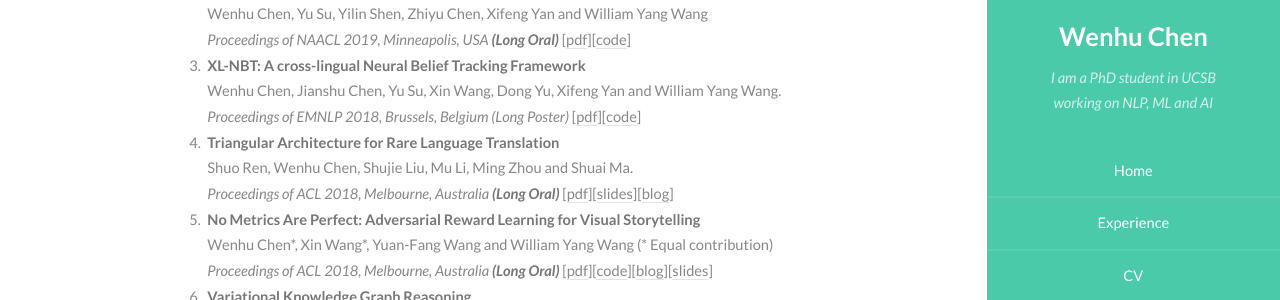
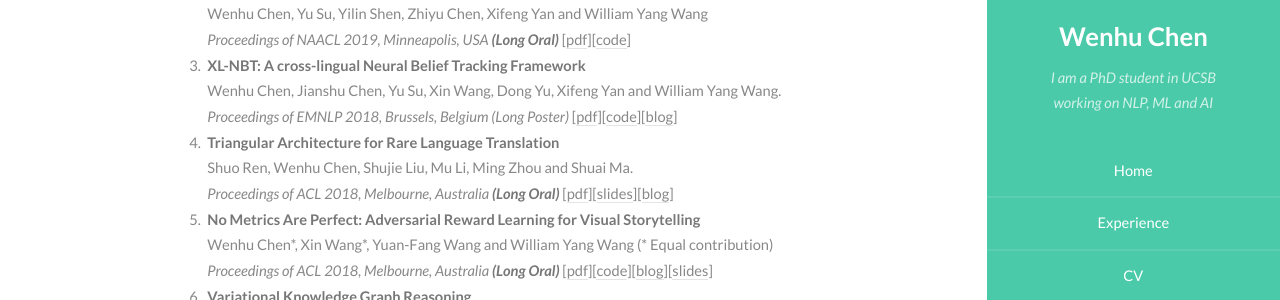
Before and after one commit to wenhuchen/wenhuchen.github.io, a Jekyll site: the page built from index.html, in a window 1280 px wide and 900 px high, scrolled down 484 px. Shown: the part 152-452 px from the top of the window. Built offline with Jekyll 4.4.1, drawn with Linux system fonts in a browser that asks for light colours.

Commit message:
update blog

```diff
--- a/index.html
+++ b/index.html
@@ -43,7 +43,7 @@ Wenhu Chen, Yilin Shen, Hongxia Jin, William Yang Wang<br>
 <li><strong> XL-NBT: A cross-lingual Neural Belief Tracking Framework  <a span style="color: #009900;"></a></strong><br>
         Wenhu Chen, Jianshu Chen, Yu Su, Xin Wang, Dong Yu, Xifeng Yan and William Yang Wang.<br>
 
-        <em>Proceedings of EMNLP 2018, Brussels, Belgium (Long Poster)</em> [<a href="https://arxiv.org/abs/1808.06244">pdf</a>][<a href="https://github.com/wenhuchen/Cross-Lingual-NBT">code</a>]
+        <em>Proceedings of EMNLP 2018, Brussels, Belgium (Long Poster)</em> [<a href="https://arxiv.org/abs/1808.06244">pdf</a>][<a href="https://github.com/wenhuchen/Cross-Lingual-NBT">code</a>][<a href="https://www.jiqizhixin.com/articles/2018-10-25-4">blog</a>]
 </li>
 <li><strong> Triangular Architecture for Rare Language Translation <a span style="color: #009900;"></a></strong><br>
 		Shuo Ren, Wenhu Chen, Shujie Liu, Mu Li, Ming Zhou and Shuai Ma.<br>
```
Also changed, not shown: 1 other file.
